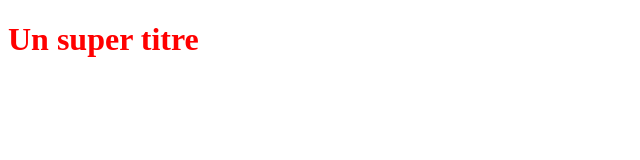
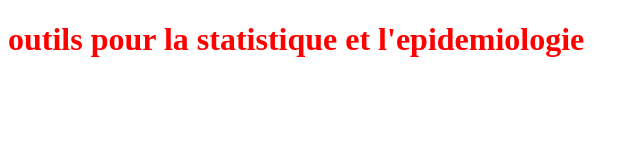
Before and after one commit to Ben-zie/Chibalpah, a plain HTML site: page index.html in a window 1280 px wide. Shown: the whole page, without its empty margins (0-640 px from the left). Drawn offline with Linux system fonts and the light colour scheme.

Commit message:
On branch main  Changes to be committed: 	modified:   index.html

```diff
--- a/index.html
+++ b/index.html
@@ -5,6 +5,6 @@
    <link rel="stylesheet" type="text/css" href="styles.css">
 </head>
 <body>
-   <h1>Un super titre</h1>
+   <h1>outils pour la statistique et l'epidemiologie</h1>
 </body>
 </html>
```
